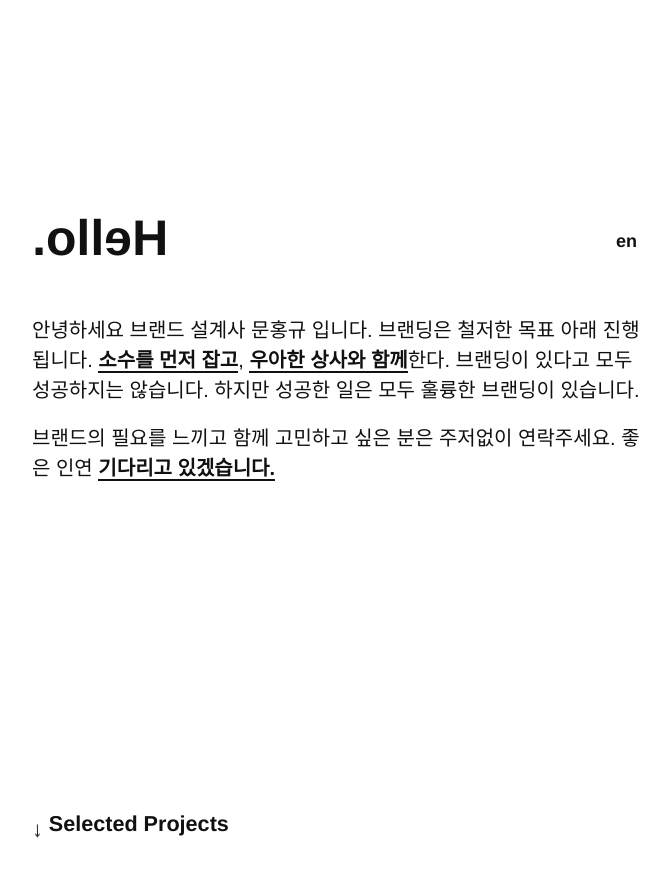
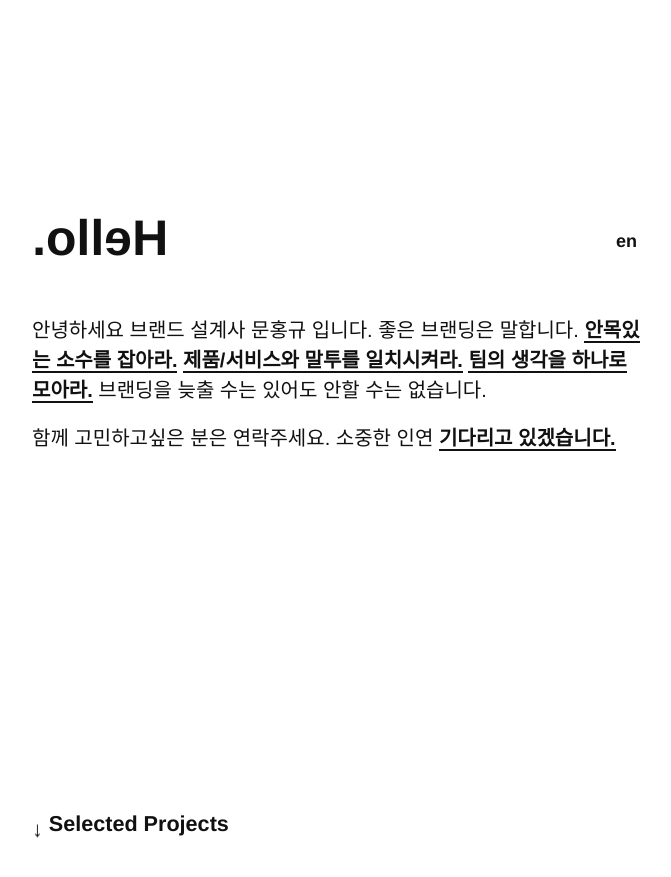
Before and after one commit to se-daan/daan.github.io, a Jekyll site: the page built from index.html, in a window 1280 px wide and 900 px high. Shown: the top 877 px of the window, without its empty margins (128-799 px from the left). Built offline with Jekyll 4.4.1, drawn with Linux system fonts in a browser that asks for light colours.

Commit message:
Update index.html

```diff
--- a/index.html
+++ b/index.html
@@ -44,8 +44,8 @@ title: Portfolio
       </div>
       <!--en popup end-->
       <div class="kr">
-        <p>안녕하세요 브랜드 설계사 문홍규 입니다. 브랜딩은 철저한 목표 아래 진행됩니다. <a class="hint2" href="#popup-kr-1">소수를 먼저 잡고</a>, <a class="hint2" href="#popup-kr-2">우아한 상사와 함께</a>한다. 브랜딩이 있다고 모두 성공하지는 않습니다. 하지만 성공한 일은 모두 훌륭한 브랜딩이 있습니다.</p>
-        <p>브랜드의 필요를 느끼고 함께 고민하고 싶은 분은 주저없이 연락주세요. 좋은 인연 <a class="hint" href="#footer-info">기다리고 있겠습니다.</a></p>
+        <p>안녕하세요 브랜드 설계사 문홍규 입니다. 좋은 브랜딩은 말합니다. <a class="hint2" href="#popup-kr-1">안목있는 소수를 잡아라.</a> <a class="hint2" href="#popup-kr-2">제품/서비스와 말투를 일치시켜라.</a> <a class="hint2" href="#popup-kr-3">팀의 생각을 하나로 모아라.</a> 브랜딩을 늦출 수는 있어도 안할 수는 없습니다.</p>
+        <p>함께 고민하고싶은 분은 연락주세요. 소중한 인연 <a class="hint" href="#footer-info">기다리고 있겠습니다.</a></p>
       </div>
     </div>
     <h2 class="section-title ts-strong"><span class="scroll-down">&#x02193; </span>Selected Projects</h2>
@@ -54,21 +54,21 @@ title: Portfolio
   <div id="popup-kr-1" class="popup">
     <a href="#popup__close-fullscreen" class="popup__close-fullscreen">
       <div class="popup__container">
-        <p>브랜드의 성향을 이해하여 대중과의 접접을 찾습니다.</p>
+        <p>시장에서는 안목있는 소수가 다수의 소비층을 이끌어들입니다. 소수를 잡기 위해서는 브랜드 스스로의 안목을 높여야합니다.</p>
       </div>
     </a>
   </div>
   <div id="popup-kr-2" class="popup">
     <a href="#popup__close-fullscreen" class="popup__close-fullscreen">
       <div class="popup__container">
-        <p>이미지, 제품, 웹 등 효과적인 전달매체를 기획, 제안합니다.</p>
+        <p>고객에게 분명한 브랜드 이미지를 전달하기 위해 애써야합니다. 고객의 기억 속 문제의 해결책을 선호합니다.</p>
       </div>
     </a>
   </div>
   <div id="popup-kr-3" class="popup">
     <a href="#popup__close-fullscreen" class="popup__close-fullscreen">
       <div class="popup__container">
-        <p>권리보호를 위해 상표, 실용실안을 설계 및 출원합니다.</p>
+        <p>브랜드는 인격체입니다. 확고한 비전을 가진 브랜드는 팀원의 역량을 모으는 든든한 상사가 될겁니다.</p>
       </div>
     </a>
   </div>
```
